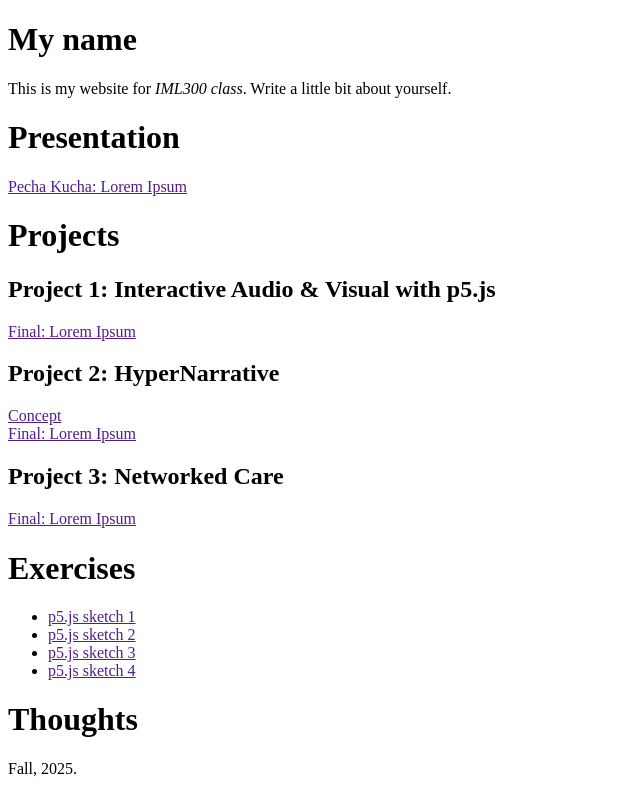
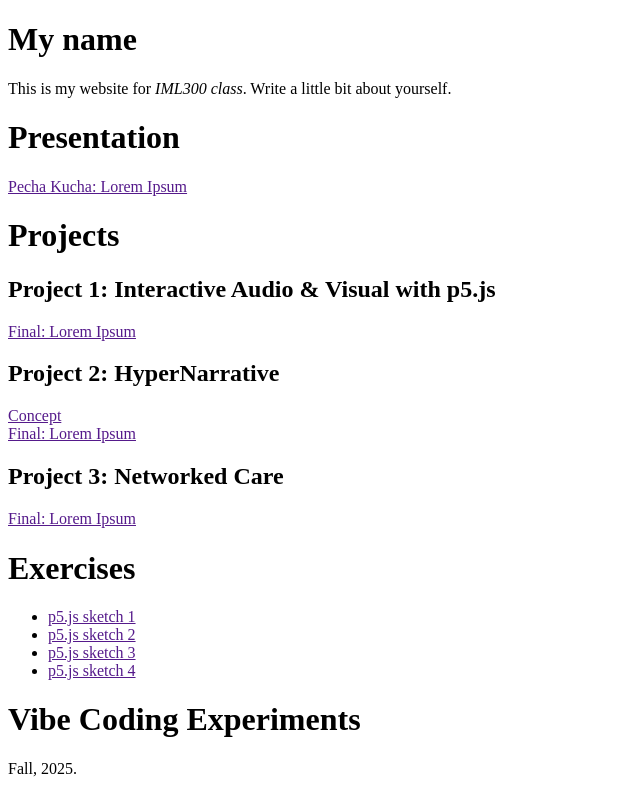
Before and after one commit to Qianqianye/iml300-fall2025, a plain HTML site: page index.html in a window 1280 px wide. Shown: the whole page, without its empty margins (0-640 px from the left). Drawn offline with Linux system fonts and the light colour scheme.

Commit message:
Update homepage

```diff
--- a/index.html
+++ b/index.html
@@ -43,7 +43,7 @@
     </div>
 
     <!--add a h1 element called 'Thoughts' Below-->
-    <h1>Thoughts</h1>
+    <h1>Vibe Coding Experiments</h1>
 
     <footer>Fall, 2025.</footer>
   </body>
```
